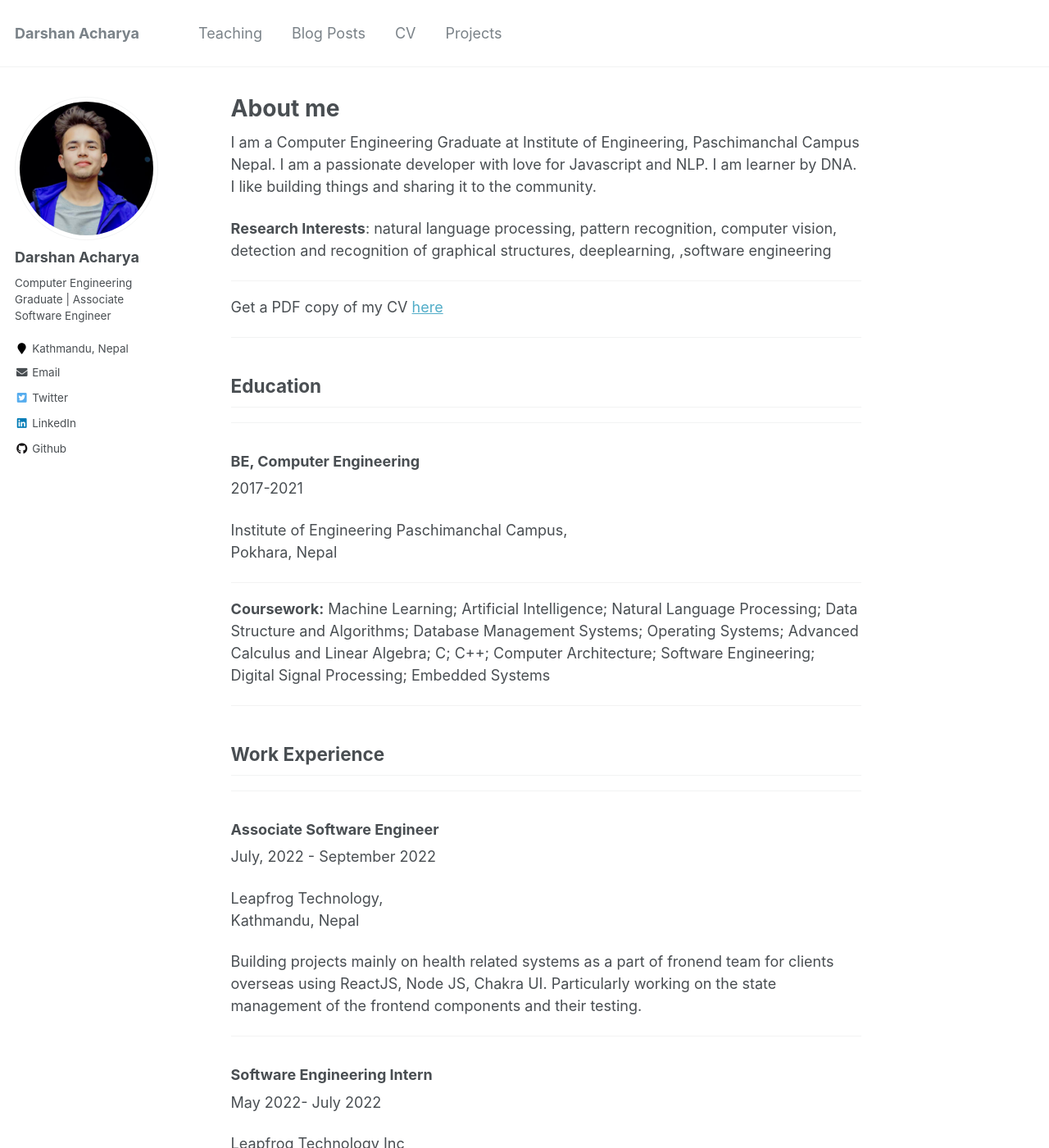
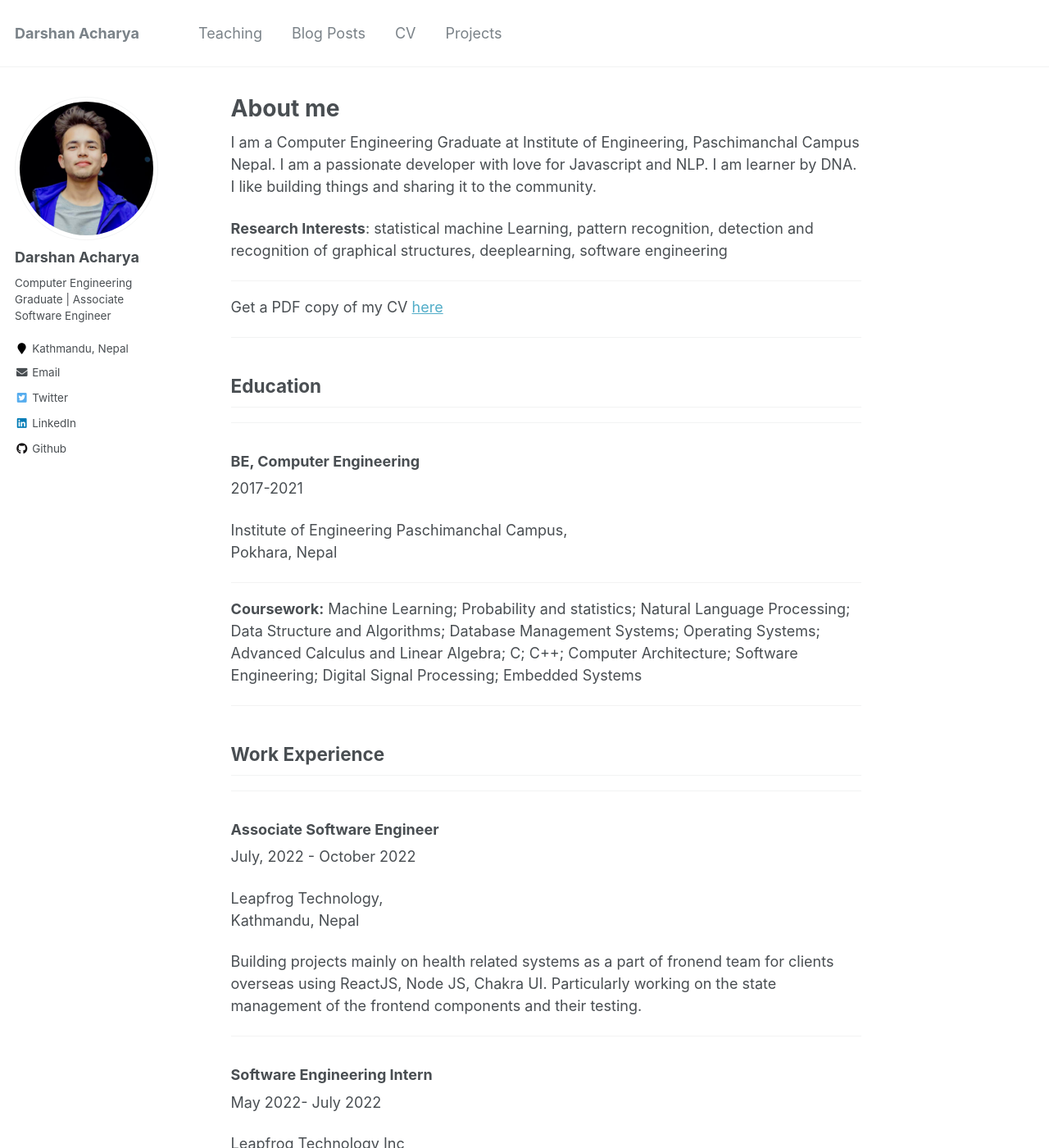
Before and after one commit to acharyadarshan/acharyadarshan.github.io, a Jekyll site: the page built from _pages/about.md, in a window 1280 px wide and 1400 px high. Shown: the whole window at 82% size. Built offline with Jekyll 4.4.1, drawn with Linux system fonts in a browser that asks for light colours; some of the changed text lies outside the part shown.

Commit message:
about update

```diff
--- a/_pages/about.md
+++ b/_pages/about.md
@@ -20,7 +20,7 @@
 I am a Computer Engineering Graduate at Institute of Engineering, Paschimanchal Campus Nepal.
 I am a passionate developer with love for Javascript and NLP. I am learner by DNA. I like building things and sharing it to the community.
 
-**Research Interests**: natural language processing, pattern recognition, computer vision, detection and recognition of graphical structures, deeplearning, ,software engineering
+**Research Interests**: statistical machine Learning, pattern recognition, detection and recognition of graphical structures, deeplearning, software engineering
 
 ---
 
@@ -41,7 +41,7 @@
 
 ---
 
-**Coursework:** Machine Learning; Artificial Intelligence; Natural Language Processing; Data Structure and Algorithms;
+**Coursework:** Machine Learning; Probability and statistics; Natural Language Processing; Data Structure and Algorithms;
 Database Management Systems; Operating Systems; Advanced Calculus and Linear Algebra; C; C++; Computer Architecture;
 Software Engineering; Digital Signal Processing; Embedded Systems
 
@@ -53,7 +53,7 @@
 
 ### Associate Software Engineer
 
-July, 2022 - September 2022
+July, 2022 - October 2022
 
 Leapfrog Technology, <br>
 Kathmandu, Nepal
@@ -117,6 +117,9 @@
   An application that helps you simulate and visualize the various electric circuits using fundamental logic gates.
   Note: Initially loading project requires 15-20s to fetch data from backend server
 
+- [Chinese to Nepali Translation ](https://2d-1.darshanacharya.repl.co/)<br>.
+  An application that can translate chinese speech to Nepali offline. Made using tacotron 2 model for TTS, transformer for training and multilingual dataset as bible corpse dataset for training.
+
 - [Automated musical tune generation using char RNN](https://acharyadarshan.github.io/2020/03/web-pelican-intro/)<br>
   An application that can generate a sequence of ABC musical notes which can be played by media player to compose musical tunes
 
@@ -128,9 +131,6 @@
 
 <!-- - [Portable Electrocardiogram Device ](https://acharyadarshan.netlify.app/projects.html)<br>
   A cheap and easily portable ECG device that helps you to measure the various prinicpal pulsating activities of heart. -->
-
-- [Chinese to Nepali Translation ](https://2d-1.darshanacharya.repl.co/)<br>.
-  An application that can translate chinese speech to Nepali offline. Made using tacotron 2 model for TTS, transformer for training and multilingual dataset as bible corpse dataset for training.
 
 - [Nepali Blockchain](https://nepaliblockchain.netlify.app/)<br>
   An application that helps you to visualize the core principles on which any blockchain application is build upon.
```
